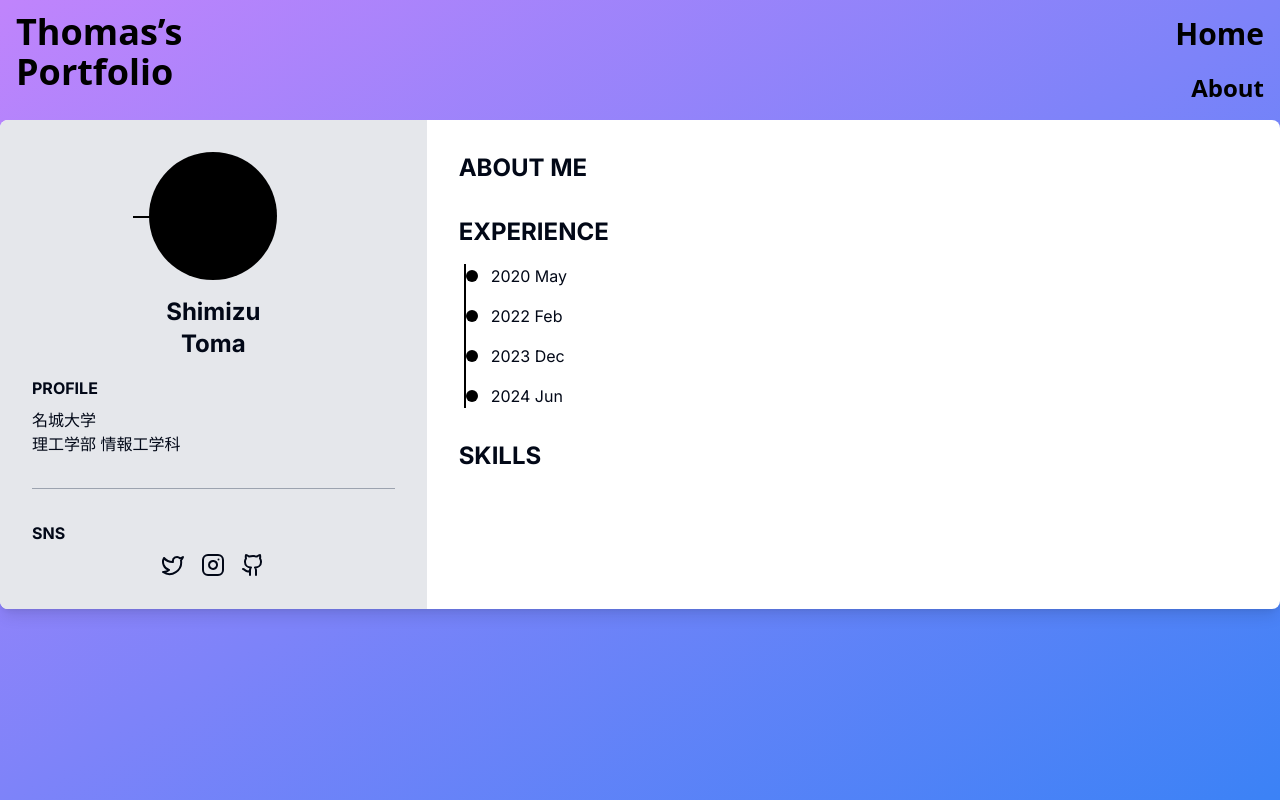
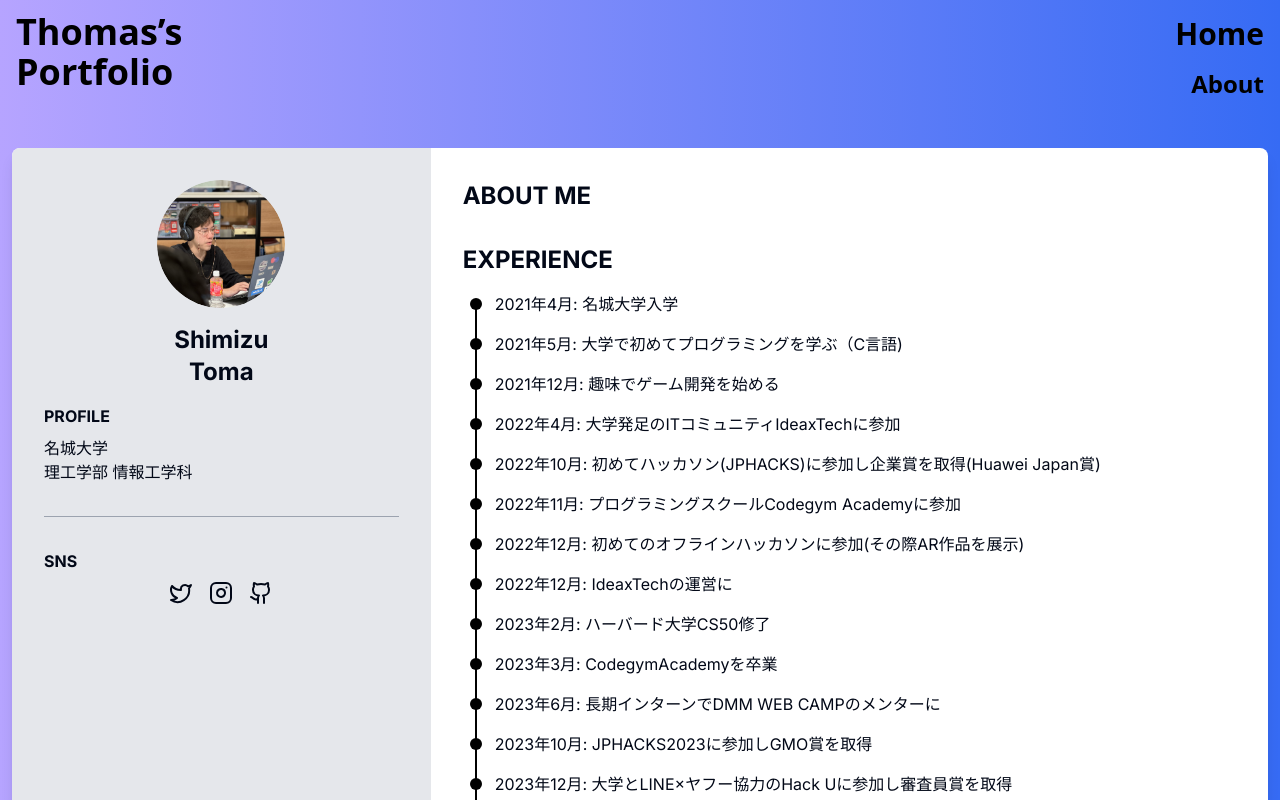
Before and after one commit to thomas0124/portfolio, a Next.js app: page /about in a window 1280 px wide. Shown: the top 800 px of the page. Built offline with nearby package versions, Linux system fonts and the light colour scheme.

Commit message:
feat:経歴欄の追加

```diff
--- a/app/about/page.tsx
+++ b/app/about/page.tsx
@@ -1,16 +1,40 @@
-import { Github, Instagram, Twitter } from 'lucide-react'
+import Image from 'next/image'
+import { Instagram, Github, Twitter } from 'lucide-react'
 import Header from '@/components/Header'
+
+const experiences = [
+  '2021年4月: 名城大学入学',
+  '2021年5月: 大学で初めてプログラミングを学ぶ（C言語)',
+  '2021年12月: 趣味でゲーム開発を始める',
+  '2022年4月: 大学発足のITコミュニティIdeaxTechに参加',
+  '2022年10月: 初めてハッカソン(JPHACKS)に参加し企業賞を取得(Huawei Japan賞)',
+  '2022年11月: プログラミングスクールCodegym Academyに参加',
+  '2022年12月: 初めてのオフラインハッカソンに参加(その際AR作品を展示)',
+  '2022年12月: IdeaxTechの運営に',
+  '2023年2月: ハーバード大学CS50修了',
+  '2023年3月: CodegymAcademyを卒業',
+  '2023年6月: 長期インターンでDMM WEB CAMPのメンターに',
+  '2023年10月: JPHACKS2023に参加しGMO賞を取得',
+  '2023年12月: 大学とLINE×ヤフー協力のHack Uに参加し審査員賞を取得',
+  '2024年3月: IdeaxTechの代表に',
+  '2024年3月: 深層学習をメインとした研究室に所属'
+]
 
 export default function Page() {
   return (
-    <div className="h-screen bg-gradient-to-br from-purple-400 to-blue-500">
+    <div className="h-screen bg-gradient-to-r from-[#B6A4FF] to-[#366BF4]">
       <Header />
-      <main className="bg-white rounded-lg shadow-lg overflow-hidden">
+      <main className="bg-white rounded-lg shadow-lg overflow-hidden mx-3 my-8">
         <div className="flex">
           <div className="w-1/3 bg-gray-200 p-8">
-            <div className="relative w-32 h-32 mx-auto mb-4">
-              <div className="absolute inset-0 bg-black rounded-full"></div>
-              <div className="absolute -left-4 top-1/2 w-8 h-0.5 bg-black"></div>
+            <div className="w-32 h-32 mx-auto mb-4 rounded-full overflow-hidden">
+              <Image
+                src="/profile.jpg"
+                alt="Profile illustration"
+                width={128}
+                height={128}
+                className="w-full h-full object-cover rounded-full"
+              />
             </div>
             <h2 className="text-2xl font-bold text-center mb-4">
               Shimizu
@@ -26,9 +50,15 @@ export default function Page() {
             <div>
               <h3 className="font-bold mb-2">SNS</h3>
               <div className="flex justify-center space-x-4">
-                <Twitter className="w-6 h-6" />
-                <Instagram className="w-6 h-6" />
-                <Github className="w-6 h-6" />
+                <a href="https://x.com/Tomas_engineer" target="_blank" rel="noopener noreferrer">
+                  <Twitter className="w-6 h-6" />
+                </a>
+                <a href="https://www.instagram.com/tomas_03124" target="_blank" rel="noopener noreferrer">
+                  <Instagram className="w-6 h-6" />
+                </a>
+                <a href="https://github.com/thomas0124" target="_blank" rel="noopener noreferrer">
+                  <Github className="w-6 h-6" />
+                </a>
               </div>
             </div>
           </div>
@@ -36,12 +66,12 @@ export default function Page() {
             <h2 className="text-2xl font-bold mb-8">ABOUT ME</h2>
             <h2 className="text-2xl font-bold mb-4">EXPERIENCE</h2>
             <div className="relative pl-6 mb-8">
-              <div className="absolute left-[5.5px] top-0 bottom-0 w-0.5 bg-black"></div>
+              <div className="absolute left-3 top-2 bottom-2 w-0.5 bg-black"></div>
               <ul className="space-y-4">
-                {['2020 May', '2022 Feb', '2023 Dec', '2024 Jun'].map((date, index) => (
+                {experiences.map((experience, index) => (
                   <li key={index} className="relative">
                     <div className="absolute -left-[17px] top-1/2 -translate-y-1/2 w-3 h-3 bg-black rounded-full"></div>
-                    <span className="ml-2">{date}</span>
+                    <span className="ml-2">{experience}</span>
                   </li>
                 ))}
               </ul>
--- a/components/Header.tsx
+++ b/components/Header.tsx
@@ -1,28 +1,44 @@
 'use client'
 
 import Link from 'next/link'
+import { useState } from 'react'
 
-const Header = () => {
+interface NavLinkProps {
+  href: string
+  children: React.ReactNode
+}
+
+const NavLink: React.FC<NavLinkProps> = ({ href, children }) => {
+  const [isHovered, setIsHovered] = useState(false)
+
   return (
-    <header className="flex font-sans justify-between items-start px-4 py-3">
+    <Link
+      href={href}
+      className={`font-bold text-black relative group transition-all duration-300 ease-in-out py-1 ${
+        isHovered ? 'scale-125' : ''
+      }`}
+      onMouseEnter={() => setIsHovered(true)}
+      onMouseLeave={() => setIsHovered(false)}
+    >
+      {children}
+      <span className="block h-0.5 w-full bg-white absolute left-0 bottom-0 transform scale-x-0 group-hover:scale-x-100 transition-transform duration-300 ease-in-out origin-left" />
+    </Link>
+  )
+}
+
+const Header: React.FC = () => {
+  return (
+    <header className="flex font-sans justify-between items-start px-4 py-3" role="banner">
       <h1 className="text-4xl font-bold text-black animate-fadeIn">
         Thomas&rsquo;s <br /> Portfolio
       </h1>
-      <nav className="flex flex-col items-end space-y-3">
-        <Link
-          href={'/'}
-          className="text-3xl font-bold text-black relative group transition-all duration-300 ease-in-out hover:text-5xl py-1"
-        >
-          Home
-          <span className="block h-0.5 w-full bg-white absolute left-0 bottom-0 transform scale-x-0 group-hover:scale-x-100 transition-transform duration-300 ease-in-out origin-left" />
-        </Link>
-        <Link
-          href={'/about'}
-          className="text-2xl font-bold text-black relative group transition-all duration-300 ease-in-out hover:text-5xl py-1"
-        >
-          About
-          <span className="block h-0.5 w-full bg-white absolute left-0 bottom-0 transform scale-x-0 group-hover:scale-x-100 transition-transform duration-300 ease-in-out origin-left" />
-        </Link>
+      <nav className="flex flex-col items-end space-y-2">
+        <NavLink href="/">
+          <span className="text-3xl">Home</span>
+        </NavLink>
+        <NavLink href="/about">
+          <span className="text-2xl">About</span>
+        </NavLink>
       </nav>
     </header>
   )
--- a/components/Section.tsx
+++ b/components/Section.tsx
@@ -3,7 +3,14 @@
 import { useState, useRef, useEffect } from 'react'
 import { FaGithub } from 'react-icons/fa'
 
-const projects = [
+type Project = {
+  id: string
+  name: string
+  description: string
+  github: string
+}
+
+const projects: Project[] = [
   {
     id: 'mamoru',
     name: 'まもるくん',
@@ -34,14 +41,34 @@ const projects = [
     description: 'AIを用いた次世代型広告最適化プラットフォーム',
     github: 'https://github.com/thomas0124/HACK_U_Meijo_2023'
   }
-] as const
+]
 
 interface ProjectCardProps {
-  project: (typeof projects)[number]
+  project: Project
   isCenter: boolean
 }
 
-const Section: React.FC = () => {
+const ProjectCard: React.FC<ProjectCardProps> = ({ project, isCenter }) => (
+  <div
+    className={`bg-white shadow-lg p-5 w-full md:w-[calc(100%/3)] h-96 flex flex-col justify-between items-center snap-center mx-2 mt-4 mb-16 flex-shrink-0 transition-all duration-300 ${
+      isCenter ? 'md:scale-110' : 'md:scale-75 md:opacity-70'
+    }`}
+  >
+    <h2 className="text-2xl font-bold text-center">{project.name}</h2>
+    <p className="text-center text-gray-600 mt-2">{project.description}</p>
+    <a
+      href={project.github}
+      target="_blank"
+      rel="noopener noreferrer"
+      className="mt-4 flex items-center bg-gray-800 text-white px-4 py-2 rounded-full hover:bg-gray-700 transition-colors"
+    >
+      <FaGithub className="mr-2" aria-hidden="true" />
+      <span>GitHub</span>
+    </a>
+  </div>
+)
+
+export default function ProjectCarousel() {
   const scrollRef = useRef<HTMLDivElement>(null)
   const [centerIndex, setCenterIndex] = useState<number>(0)
 
@@ -63,43 +90,11 @@ const Section: React.FC = () => {
   }, [])
 
   return (
-    <section className="relative w-full h-auto p-10 overflow-hidden mt-11">
-      <ProjectCarousel scrollRef={scrollRef} centerIndex={centerIndex} />
-      <Pagination centerIndex={centerIndex} />
-    </section>
-  )
-}
-
-const ProjectCard: React.FC<ProjectCardProps> = ({ project, isCenter }) => (
-  <div
-    className={`bg-white shadow-lg p-5 w-[calc(100%/3)] h-96 flex flex-col justify-between items-center snap-center mx-2 mt-4 mb-16 flex-shrink-0 transition-all duration-300 ${
-      isCenter ? 'scale-110' : 'scale-75 opacity-70'
-    }`}
-  >
-    <h2 className="text-2xl font-bold text-center">{project.name}</h2>
-    <p className="text-center text-gray-600 mt-2">{project.description}</p>
-    <a
-      href={project.github}
-      target="_blank"
-      rel="noopener noreferrer"
-      className="mt-4 flex items-center bg-gray-800 text-white px-4 py-2 rounded-full hover:bg-gray-700 transition-colors"
-    >
-      <FaGithub className="mr-2" />
-      GitHub
-    </a>
-  </div>
-)
-
-interface ProjectCarouselProps {
-  scrollRef: React.RefObject<HTMLDivElement>
-  centerIndex: number
-}
-
-const ProjectCarousel: React.FC<ProjectCarouselProps> = ({ scrollRef, centerIndex }) => (
+    <section className="relative w-full h-auto p-4 md:p-10 overflow-hidden mt-11">
       <div
         ref={scrollRef}
         className="flex overflow-x-auto overflow-y-hidden scroll-smooth snap-x snap-mandatory hide-scrollbar"
-    style={{ scrollSnapType: 'x mandatory', display: 'flex', width: '100%' }}
+        style={{ scrollSnapType: 'x mandatory' }}
       >
         {[...projects, ...projects, ...projects].map((project, index) => (
           <ProjectCard
@@ -109,21 +104,15 @@ const ProjectCarousel: React.FC<ProjectCarouselProps> = ({ scrollRef, centerInde
           />
         ))}
       </div>
-)
-
-interface PaginationProps {
-  centerIndex: number
-}
-
-const Pagination: React.FC<PaginationProps> = ({ centerIndex }) => (
       <div className="absolute bottom-5 left-0 right-0 flex justify-center space-x-2">
         {projects.map((project, index) => (
           <div
-        key={`pagination-${project}`}
-        className={`w-3 h-3 rounded-full ${centerIndex === index ? 'bg-white' : 'bg-gray-300'}`}
+            key={`pagination-${project.id}`}
+            className={`w-3 h-3 rounded-full ${centerIndex === index ? 'bg-gray-800' : 'bg-gray-300'}`}
+            aria-label={`Project ${index + 1} of ${projects.length}`}
           />
         ))}
       </div>
+    </section>
   )
-
-export default Section
+}
```
Also changed, not shown: public/profile.jpg (added). Lines whose indentation alone changed are shown as unchanged.
